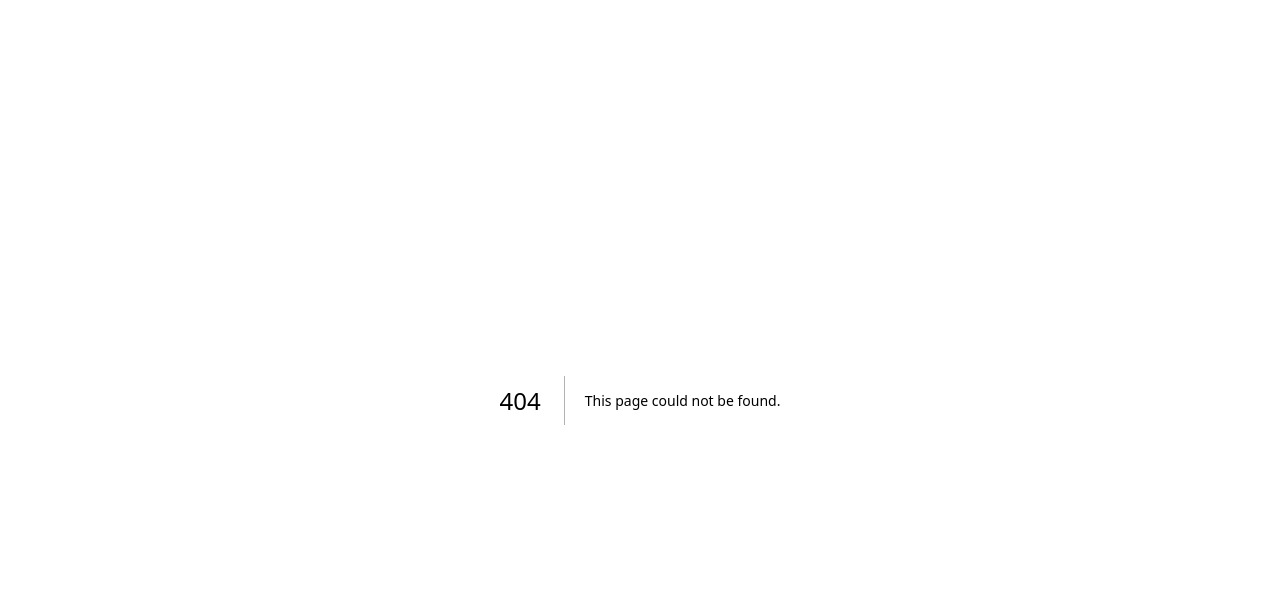
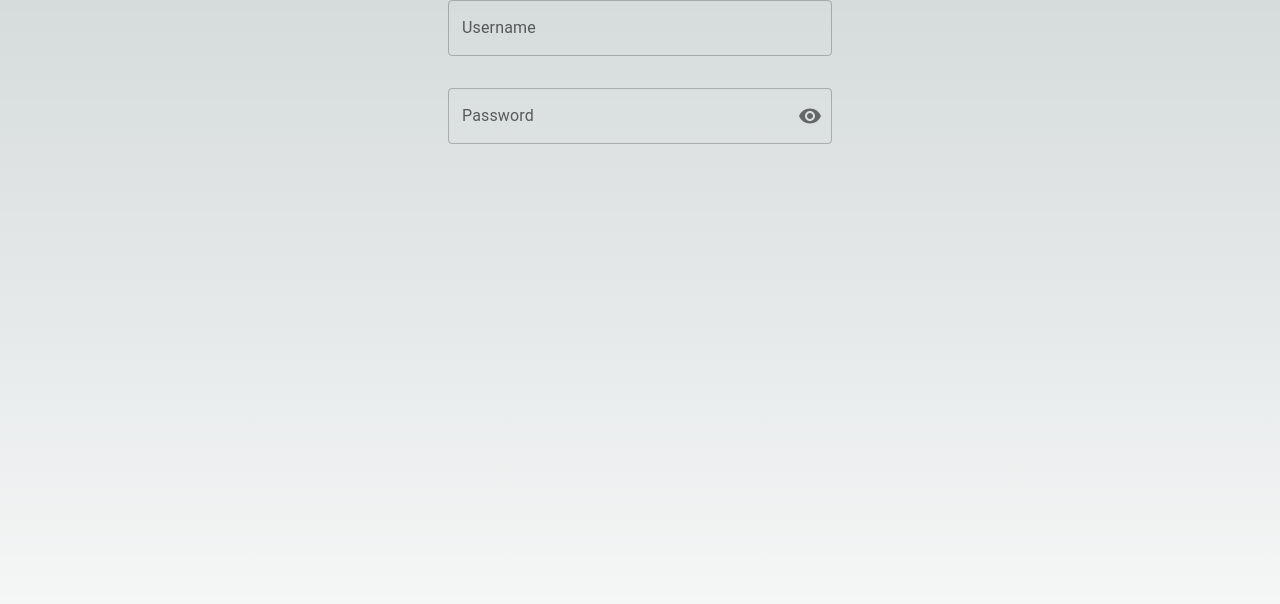
Before and after one commit to tuan-khanh/realtime-chat-app, a Next.js app in the folder client/: page /login in a window 1280 px wide. Before the commit this address had no page. Shown: the top 604 px of the page. Built offline with nearby package versions, Linux system fonts and the light colour scheme.

Commit message:
implement log-in form

```diff
--- /dev/null
+++ b/client/src/app/(auth)/login/layout.tsx
@@ -0,0 +1,25 @@
+import { Container } from "@mui/material";
+import { Metadata } from "next";
+
+export const metadata: Metadata = {
+  title: "Realtime chat app",
+  description: "Generated by create next app",
+};
+
+function LoginLayout({
+  children,
+}: Readonly<{
+  children: React.ReactNode;
+}>) {
+  return (
+    <Container
+      sx={{ minHeight: "100vh" }}
+      component={"section"}
+      className="flex items-center justify-center"
+    >
+      {children}
+    </Container>
+  );
+}
+
+export default LoginLayout;
--- /dev/null
+++ b/client/src/app/(auth)/login/page.tsx
@@ -0,0 +1,90 @@
+"use client";
+import { Visibility, VisibilityOff } from "@mui/icons-material";
+import {
+  Container,
+  FormControl,
+  Grid,
+  IconButton,
+  InputAdornment,
+  InputLabel,
+  OutlinedInput,
+} from "@mui/material";
+import { useState } from "react";
+import { useForm } from "react-hook-form";
+
+function LoginPage() {
+  const [showPassword, setShowPassword] = useState(false);
+  const {
+    register,
+    handleSubmit,
+    watch,
+    formState: { errors },
+  } = useForm();
+  const onSubmit = (data: any) => console.log(data);
+  const handleMouseDownPassword = () => {
+    setShowPassword(!showPassword);
+  };
+  const handleClickShowPassword = () => {
+    setShowPassword(!showPassword);
+  };
+  return (
+    <Container component="section" className="flex items-center justify-center">
+      <Grid
+        container
+        gap={4}
+        component={"form"}
+        onSubmit={handleSubmit(onSubmit)}
+      >
+        <Grid item xs={12} className="text-center">
+          <FormControl
+            className="w-full max-w-sm"
+            variant="outlined"
+            error={errors.username && false}
+          >
+            <InputLabel htmlFor="username">Username</InputLabel>
+            <OutlinedInput
+              id="username"
+              label="Username"
+              defaultValue={""}
+              required
+              {...register("username", { required: true })}
+            ></OutlinedInput>
+          </FormControl>
+        </Grid>
+        <Grid item xs={12} className="text-center">
+          <FormControl
+            className="w-full max-w-sm"
+            variant="outlined"
+            error={errors.password && false}
+          >
+            <InputLabel htmlFor="password">Password</InputLabel>
+            <OutlinedInput
+              id="password"
+              label="Password"
+              defaultValue={""}
+              type={showPassword ? "text" : "password"}
+              required
+              {...register("password", { required: true })}
+              endAdornment={
+                <InputAdornment position="end">
+                  <IconButton
+                    aria-label="toggle password visibility"
+                    onClick={handleClickShowPassword}
+                    onMouseDown={handleMouseDownPassword}
+                    edge="end"
+                  >
+                    {showPassword ? <VisibilityOff /> : <Visibility />}
+                  </IconButton>
+                </InputAdornment>
+              }
+            />
+          </FormControl>
+        </Grid>
+      </Grid>
+      {errors.username?.message && ""}
+      {errors.password?.message && ""}
+    </Container>
+  );
+}
+
+export default LoginPage;
--- a/client/src/app/layout.tsx
+++ b/client/src/app/layout.tsx
@@ -5,7 +5,7 @@ import "./globals.css";
 const inter = Inter({ subsets: ["latin"] });
 
 export const metadata: Metadata = {
-  title: "Create Next App",
+  title: "Realtime chat app",
   description: "Generated by create next app",
 };
 
--- a/client/src/app/page.tsx
+++ b/client/src/app/page.tsx
@@ -1,113 +1,3 @@
-import Image from "next/image";
-
 export default function Home() {
-  return (
-    <main className="flex min-h-screen flex-col items-center justify-between p-24">
-      <div className="z-10 w-full max-w-5xl items-center justify-between font-mono text-sm lg:flex">
-        <p className="fixed left-0 top-0 flex w-full justify-center border-b border-gray-300 bg-gradient-to-b from-zinc-200 pb-6 pt-8 backdrop-blur-2xl dark:border-neutral-800 dark:bg-zinc-800/30 dark:from-inherit lg:static lg:w-auto  lg:rounded-xl lg:border lg:bg-gray-200 lg:p-4 lg:dark:bg-zinc-800/30">
-          Get started by editing&nbsp;
-          <code className="font-mono font-bold">src/app/page.tsx</code>
-        </p>
-        <div className="fixed bottom-0 left-0 flex h-48 w-full items-end justify-center bg-gradient-to-t from-white via-white dark:from-black dark:via-black lg:static lg:size-auto lg:bg-none">
-          <a
-            className="pointer-events-none flex place-items-center gap-2 p-8 lg:pointer-events-auto lg:p-0"
-            href="https://vercel.com?utm_source=create-next-app&utm_medium=appdir-template&utm_campaign=create-next-app"
-            target="_blank"
-            rel="noopener noreferrer"
-          >
-            By{" "}
-            <Image
-              src="/vercel.svg"
-              alt="Vercel Logo"
-              className="dark:invert"
-              width={100}
-              height={24}
-              priority
-            />
-          </a>
-        </div>
-      </div>
-
-      <div className="relative z-[-1] flex place-items-center before:absolute before:h-[300px] before:w-full before:-translate-x-1/2 before:rounded-full before:bg-gradient-radial before:from-white before:to-transparent before:blur-2xl before:content-[''] after:absolute after:-z-20 after:h-[180px] after:w-full after:translate-x-1/3 after:bg-gradient-conic after:from-sky-200 after:via-blue-200 after:blur-2xl after:content-[''] before:dark:bg-gradient-to-br before:dark:from-transparent before:dark:to-blue-700 before:dark:opacity-10 after:dark:from-sky-900 after:dark:via-[#0141ff] after:dark:opacity-40 sm:before:w-[480px] sm:after:w-[240px] before:lg:h-[360px]">
-        <Image
-          className="relative dark:drop-shadow-[0_0_0.3rem_#ffffff70] dark:invert"
-          src="/next.svg"
-          alt="Next.js Logo"
-          width={180}
-          height={37}
-          priority
-        />
-      </div>
-
-      <div className="mb-32 grid text-center lg:mb-0 lg:w-full lg:max-w-5xl lg:grid-cols-4 lg:text-left">
-        <a
-          href="https://nextjs.org/docs?utm_source=create-next-app&utm_medium=appdir-template&utm_campaign=create-next-app"
-          className="group rounded-lg border border-transparent px-5 py-4 transition-colors hover:border-gray-300 hover:bg-gray-100 hover:dark:border-neutral-700 hover:dark:bg-neutral-800/30"
-          target="_blank"
-          rel="noopener noreferrer"
-        >
-          <h2 className="mb-3 text-2xl font-semibold">
-            Docs{" "}
-            <span className="inline-block transition-transform group-hover:translate-x-1 motion-reduce:transform-none">
-              -&gt;
-            </span>
-          </h2>
-          <p className="m-0 max-w-[30ch] text-sm opacity-50">
-            Find in-depth information about Next.js features and API.
-          </p>
-        </a>
-
-        <a
-          href="https://nextjs.org/learn?utm_source=create-next-app&utm_medium=appdir-template-tw&utm_campaign=create-next-app"
-          className="group rounded-lg border border-transparent px-5 py-4 transition-colors hover:border-gray-300 hover:bg-gray-100 hover:dark:border-neutral-700 hover:dark:bg-neutral-800/30"
-          target="_blank"
-          rel="noopener noreferrer"
-        >
-          <h2 className="mb-3 text-2xl font-semibold">
-            Learn{" "}
-            <span className="inline-block transition-transform group-hover:translate-x-1 motion-reduce:transform-none">
-              -&gt;
-            </span>
-          </h2>
-          <p className="m-0 max-w-[30ch] text-sm opacity-50">
-            Learn about Next.js in an interactive course with&nbsp;quizzes!
-          </p>
-        </a>
-
-        <a
-          href="https://vercel.com/templates?framework=next.js&utm_source=create-next-app&utm_medium=appdir-template&utm_campaign=create-next-app"
-          className="group rounded-lg border border-transparent px-5 py-4 transition-colors hover:border-gray-300 hover:bg-gray-100 hover:dark:border-neutral-700 hover:dark:bg-neutral-800/30"
-          target="_blank"
-          rel="noopener noreferrer"
-        >
-          <h2 className="mb-3 text-2xl font-semibold">
-            Templates{" "}
-            <span className="inline-block transition-transform group-hover:translate-x-1 motion-reduce:transform-none">
-              -&gt;
-            </span>
-          </h2>
-          <p className="m-0 max-w-[30ch] text-sm opacity-50">
-            Explore starter templates for Next.js.
-          </p>
-        </a>
-
-        <a
-          href="https://vercel.com/new?utm_source=create-next-app&utm_medium=appdir-template&utm_campaign=create-next-app"
-          className="group rounded-lg border border-transparent px-5 py-4 transition-colors hover:border-gray-300 hover:bg-gray-100 hover:dark:border-neutral-700 hover:dark:bg-neutral-800/30"
-          target="_blank"
-          rel="noopener noreferrer"
-        >
-          <h2 className="mb-3 text-2xl font-semibold">
-            Deploy{" "}
-            <span className="inline-block transition-transform group-hover:translate-x-1 motion-reduce:transform-none">
-              -&gt;
-            </span>
-          </h2>
-          <p className="m-0 max-w-[30ch] text-balance text-sm opacity-50">
-            Instantly deploy your Next.js site to a shareable URL with Vercel.
-          </p>
-        </a>
-      </div>
-    </main>
-  );
+  return <main></main>;
 }
```
Also changed, not shown: client/package.json (+11 -4 lines), 2 other files (tests, documents, lock files or other folders).
